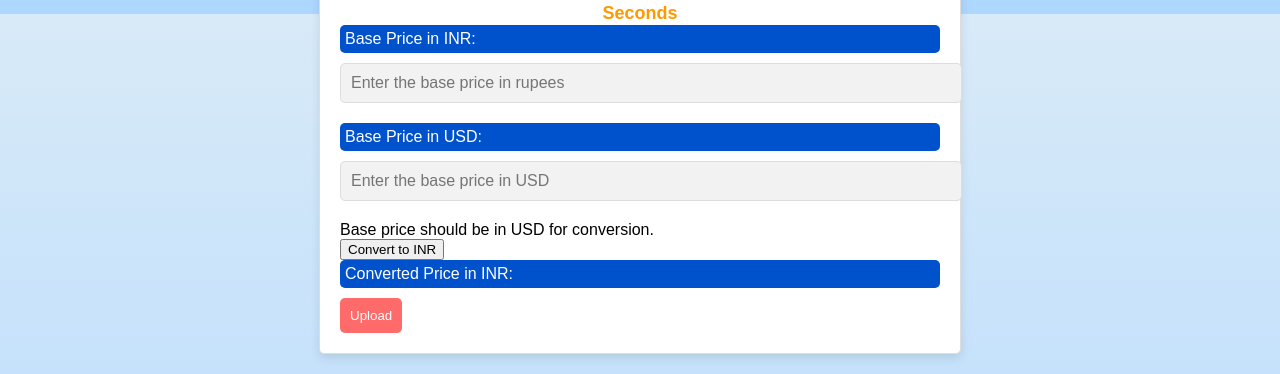
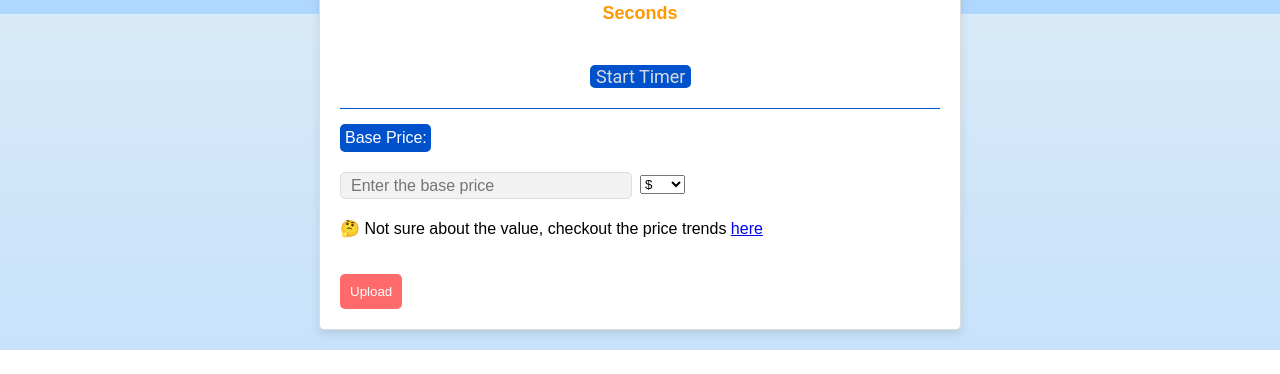
Before and after one commit to Vaibhav-Rawat03/BidNest, a plain HTML site: page LandingPage(Seller)/landingpage.html in a window 1280 px wide. Shown: the part 786-1160 px from the top of the page. After the commit the page ends 1136 px from the top, so only its background shows below. Drawn offline with Linux system fonts and the light colour scheme.

Commit message:
updated with UI, added timer button and currency input and converter

```diff
--- a/LandingPage(Seller)/landingPagestyeL.css
+++ b/LandingPage(Seller)/LandingPageStyle.css
@@ -18,6 +18,7 @@ label {
     color: white; /* Text color */
     padding: 5px;
     border-radius: 5px;
+	white-space: nowrap;
 }
 
 input, textarea {
@@ -165,3 +166,50 @@ footer {
     color: #fff;
     padding: 10px 0;
 }
+.base-price-input {
+    display: flex;
+    justify-content: space-between;
+}
+
+.input-container {
+    display: flex;
+    flex-direction: column;
+    flex: 1;
+}
+
+#base-price-price, #currency {
+    margin-top: 10px;
+	width: 90%;
+}
+#base-price-price	{
+	height: 5px;
+}
+
+#label1	{
+	width: 27%;
+	margin-top: 15px;
+}
+#currency	{
+	margin-top: 66px;
+	width: 15%;
+}
+#label2	{
+	display: none;
+}
+#timer-button	{
+	display: flex;
+	justify-content: space-between;
+	align-items: center;
+	color: #dadcdf;
+	font-family: 'Roboto', sans-serif;
+	background-color: #0052CC;
+	border: none;
+	cursor: pointer;
+	border-radius: 5px;
+	font-size: 18px;
+	margin: 40px 0px 20px 250px;
+
+}
+.divider {
+    border-top: 1px groove #0052CC;
+}
--- a/LandingPage(Seller)/landingpage.html
+++ b/LandingPage(Seller)/landingpage.html
@@ -3,14 +3,14 @@
 <head>
     <meta charset="UTF-8">
     <meta name="viewport" content="width=device-width, initial-scale=1.0">
-    <link rel="stylesheet" href="landingPagestyeL.css">
-    <title>Add Product Images</title>
+    <link rel="stylesheet" href="LandingPageStyle.css">
+    <title>Auction Your Own Product</title>
 </head>
 <body>
     <header>
         <img src="bidNest.png" alt="Logo" class="logo">
         <div class="bitnest-text">BidNest</div>
-        <h1>Upload Product Images</h1>
+        <h1 style="color: yellow;">Add Your Product Details</h1>
         <a href="index.html" class="about-button">About</a>
         <a href="all-products.html" class="products-button">All Products</a>
     </header>
@@ -25,8 +25,8 @@
             <label for="product-name">Product Name:</label>
             <input type="text" id="product-name" name="product-name" placeholder="Enter the product name">
 
-            <label for="description">Description (1-30 words):</label>
-            <textarea id="description" name="description" rows="4" cols="50" placeholder="Enter a description for the product" oninput="checkWordCount(this);"></textarea>
+            <label for="description">Description (max 50 words):</label>
+            <textarea id="description" name="description" rows="4" cols="50" placeholder="Enter description of the product" oninput="checkWordCount(this);"></textarea>
 
             <label for="bidding-end-time">Bidding End Time:</label>
             <input type="datetime-local" id="bidding-end-time" name="bidding-end-time" oninput="updateTimeLeft()">
@@ -42,19 +42,30 @@
     <span>Seconds</span>
 </div>
 
-<label for="base-sign">Base Price in INR:</label>
-<input type="text" id="base-sign" placeholder="Enter the base price in rupees ">
+<button id="timer-button" onclick="updateTimeLeft()">Start Timer</button>
+<div class="divider"></div>
 
-<label for="base-price-usd">Base Price in USD:</label>
-<input type="number" id="base-price-usd" step="0.01" placeholder="Enter the base price in USD">
-<p>Base price should be in USD for conversion.</p>
+<div class="base-price-input">
+	<div class="input-container">
+		<label for="base-price" id="label1">Base Price:</label>
+		<input type="text" id="base-price-price" placeholder="Enter the base price ">
+	</div>
+	<div class="input-container">
+		<label for="currency" id="label2">Currency:</label>
+		<select id="currency" onchange="updateCurrency()">
+			<option value="$">$</option>
+			<option value="₹">₹</option>
+			<option value="€">€</option>
+			<option value="¥">¥</option>
+			<!-- Add more options as needed -->
+		</select>
+	</div>
+</div>
+<p>🤔 Not sure about the value, checkout the price trends <a href="https://www.google.com/search?channel=fs&client=ubuntu-sn&q=currency+converter">here</a></p>
+<br>
+<br>
 
-<button onclick="convertToINR()">Convert to INR</button>
-
-<label for="inr-label">Converted Price in INR:</label>
-<span id="inr-label"></span>
-
-            <button type="submit" class="upload-button">Upload</button>
+<button type="submit" class="upload-button">Upload</button>
         </form>
     </section>
 
--- a/signUpPage/styeL.css
+++ b/signUpPage/style.css
@@ -4,7 +4,7 @@ body
     padding: 0;
     font-family: sans-serif;
     background-image: url(background.jpg);
-    background-size: 50%;
+    background-size: 100%;
     background-position: center;
 }
 .sign-up-form
@@ -12,7 +12,7 @@ body
     width: 300px;
     box-shadow: 0 0 3px 0 rgba(0,0,0,0.3);
     background: #fff;
-    padding: 20px;
+    padding: 2%;
     margin: 8% auto 0;
     text-align:  center;
 }
@@ -25,7 +25,7 @@ body
 {
     border-radius: 20px;
     padding: 10px;
-    margin: 10px;
+    margin: 10px 10px 0px -10px;
     width: 100%;
     border: 1px solid #999;
     outline: none;
```
Also changed, not shown: signUpPage/index.html (+10 -7 lines).
